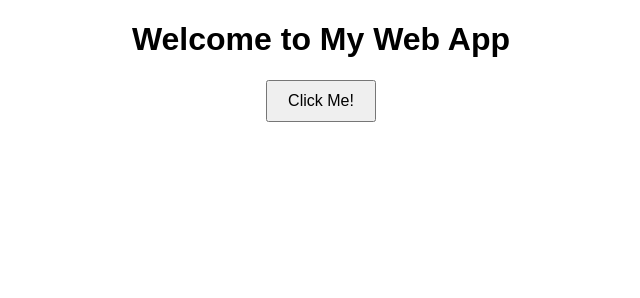
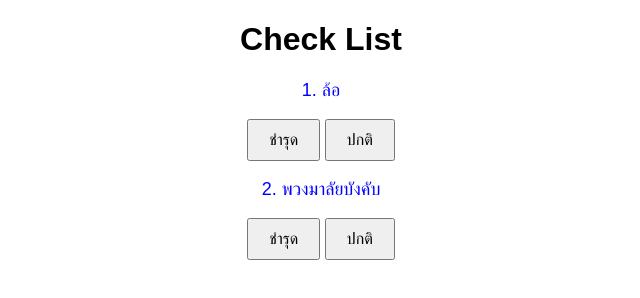
Before and after one commit to ICTEDP2024/Test, a plain HTML site: page index.html in a window 1280 px wide. Shown: the whole page, without its empty margins (319-959 px from the left). Drawn offline with Linux system fonts and the light colour scheme.

Commit message:
index.html

```diff
--- a/index.html
+++ b/index.html
@@ -3,13 +3,27 @@
 <head>
     <meta charset="UTF-8">
     <meta name="viewport" content="width=device-width, initial-scale=1.0">
-    <title>My Simple Web App</title>
+    <title>Check List App</title>
     <link rel="stylesheet" href="style.css">
 </head>
 <body>
-    <h1>Welcome to My Web App</h1>
-    <button id="clickMeButton">Click Me!</button>
-    <p id="message"></p>
+    <div class="container">
+        <h1>Check List</h1>
+        <div class="item-content" id="1">
+            <p>1. ล้อ</p>
+            <div class="button-group">
+                <button class="btn" data-group="1">ชำรุด</button>
+                <button class="btn" data-group="1">ปกติ</button>
+            </div>
+        </div>
+        <div class="item-content" id="2">
+            <p>2. พวงมาลัยบังคับ</p>
+            <div class="button-group">
+                <button class="btn" data-group="2">ชำรุด</button>
+                <button class="btn" data-group="2">ปกติ</button>
+            </div>
+        </div>
+    </div>
     <script src="script.js"></script>
 </body>
 </html>
```
